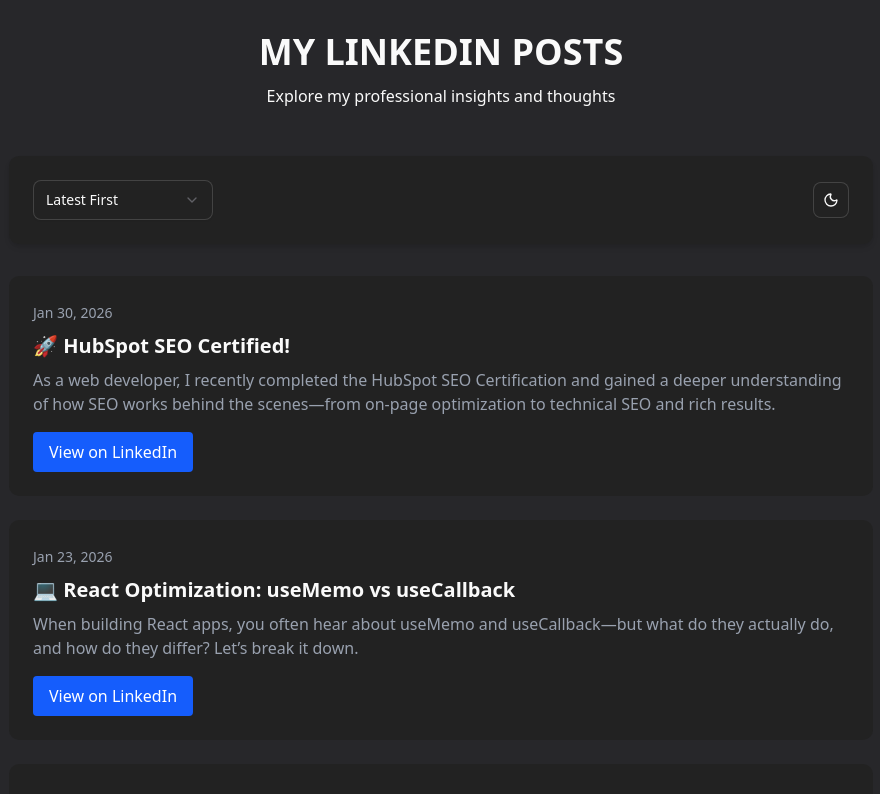
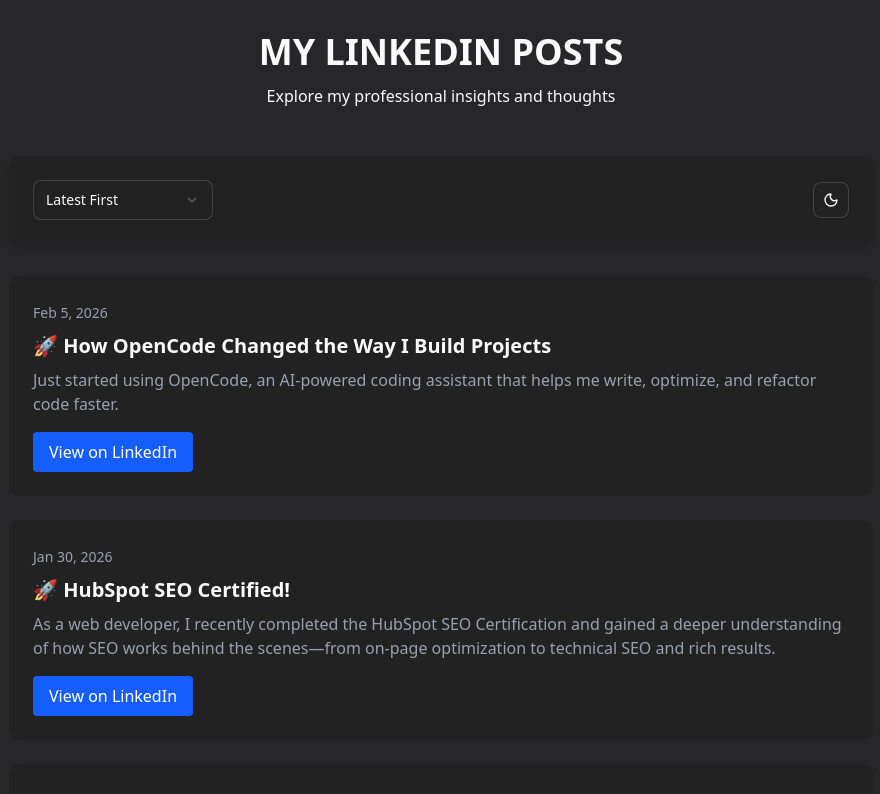
Before and after one commit to hatwell-jonel/linked-posts, a React (Vite) app: page / in a window 1280 px wide. Shown: the top 794 px of the page, without its empty margins (199-1079 px from the left). Built offline with nearby package versions, Linux system fonts and the light colour scheme.

Commit message:
feat (post): add opencode post

```diff
--- a/src/data.ts
+++ b/src/data.ts
@@ -86,6 +86,13 @@
         linkedinUrl: "https://www.linkedin.com/feed/update/urn:li:ugcPost:7422945554344648704/",
         description: "As a web developer, I recently completed the HubSpot SEO Certification and gained a deeper understanding of how SEO works behind the scenes—from on-page optimization to technical SEO and rich results.",
         date: "1/30/2026"
+    },
+    {
+        id: uuidv4(),
+        title: "🚀 How OpenCode Changed the Way I Build Projects",
+        linkedinUrl: "https://www.linkedin.com/feed/update/urn:li:activity:7425169491065458688/?originTrackingId=18WySCTzsbtyLfC5Av8OPg%3D%3D",
+        description: "Just started using OpenCode, an AI-powered coding assistant that helps me write, optimize, and refactor code faster.",
+        date: "2/05/2026"
     }
 ];
 
```
